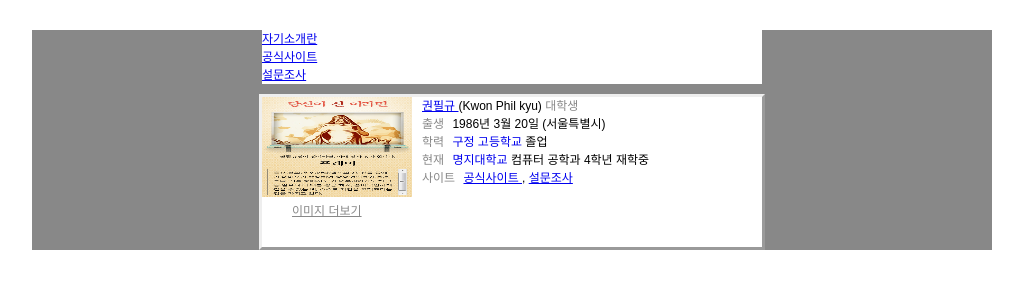
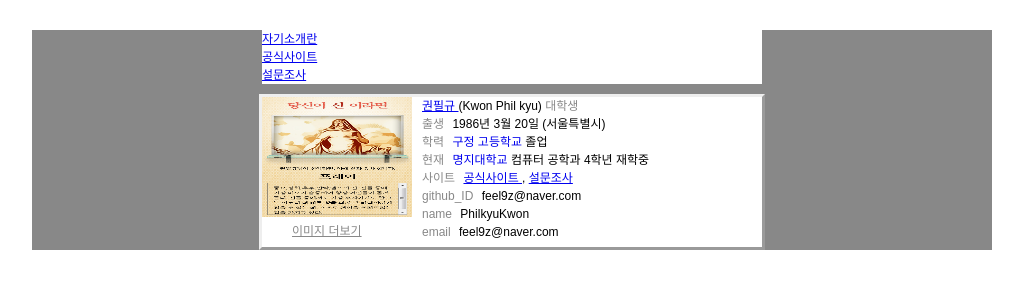
Before and after one commit to PhilkyuKwon/git_hw1, a plain HTML site: page index.html in a window 1280 px wide. Shown: the whole page, without its empty margins (128-1151 px from the left). Drawn offline with Linux system fonts and the light colour scheme.

Commit message:
자기소개 css수정본 파일들입니다.

```diff
--- a/index.html
+++ b/index.html
@@ -18,7 +18,7 @@
 		<div id="header">
 			<div id="header_left">
 				<img src="./images/Photo1.png" width="150"
-			  	height="100" alt="권필규 캐릭터 사진"/><br>
+			  	height="120" alt="권필규 캐릭터 사진"/><br>
 			  	<a href="">이미지 더보기</a>
 			</div>
 			<div id="header_right">
@@ -52,6 +52,12 @@
 					<a href="./index3.html" target="_blank">
 						설문조사
 					</a>
+					<br/>
+					<span class="gray">github_ID</span> feel9z@naver.com
+					<br/>
+					<span class="gray">name</span> PhilkyuKwon
+					<br/>
+					<span class="gray">email</span> feel9z@naver.com
 				</div>
 			</div>
 		</div>
```
